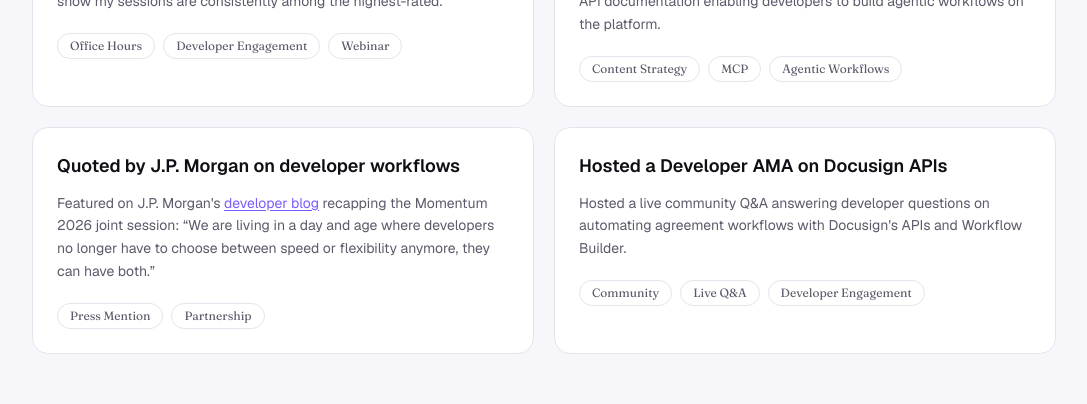
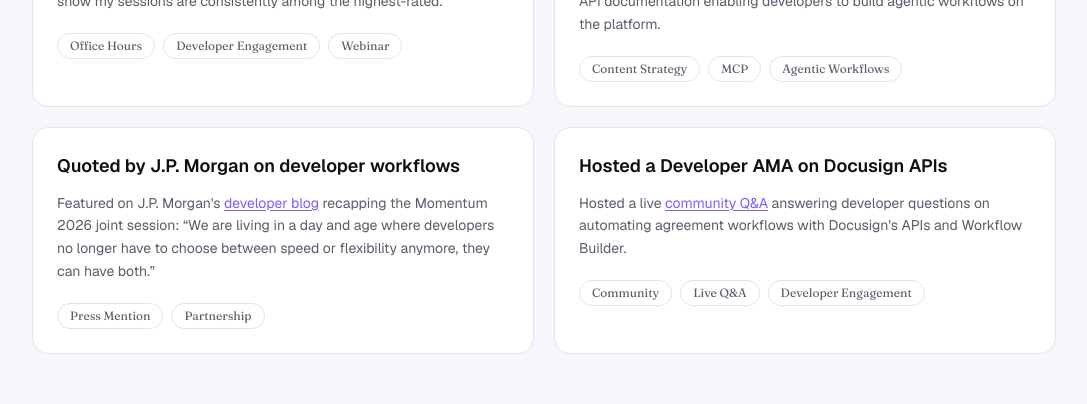
Before and after one commit to nbyrd9/portfolio-site, a Next.js app: page / in a window 1280 px wide. Shown: the part 1820-2224 px from the top of the page, without its empty margins (96-1183 px from the left). Built offline with nearby package versions, Linux system fonts and the light colour scheme.

Commit message:
Link "community Q&A" inline in the Developer AMA highlight
Replaces the whole-card link with an inline link on just the
"community Q&A" phrase in the description, matching the J.P. Morgan
card's pattern.

```diff
--- a/src/content/resume.ts
+++ b/src/content/resume.ts
@@ -68,7 +68,8 @@ export const highlights: Highlight[] = [
     description:
       "Hosted a live community Q&A answering developer questions on automating agreement workflows with Docusign's APIs and Workflow Builder.",
     tags: ["Community", "Live Q&A", "Developer Engagement"],
-    url: "https://community.docusign.com/general-74/september-developer-ask-me-anything-ama-building-and-automating-agreement-workflows-with-docusign-apis-25379",
+    linkText: "community Q&A",
+    linkUrl: "https://community.docusign.com/general-74/september-developer-ask-me-anything-ama-building-and-automating-agreement-workflows-with-docusign-apis-25379",
   },
 ];
 
```
